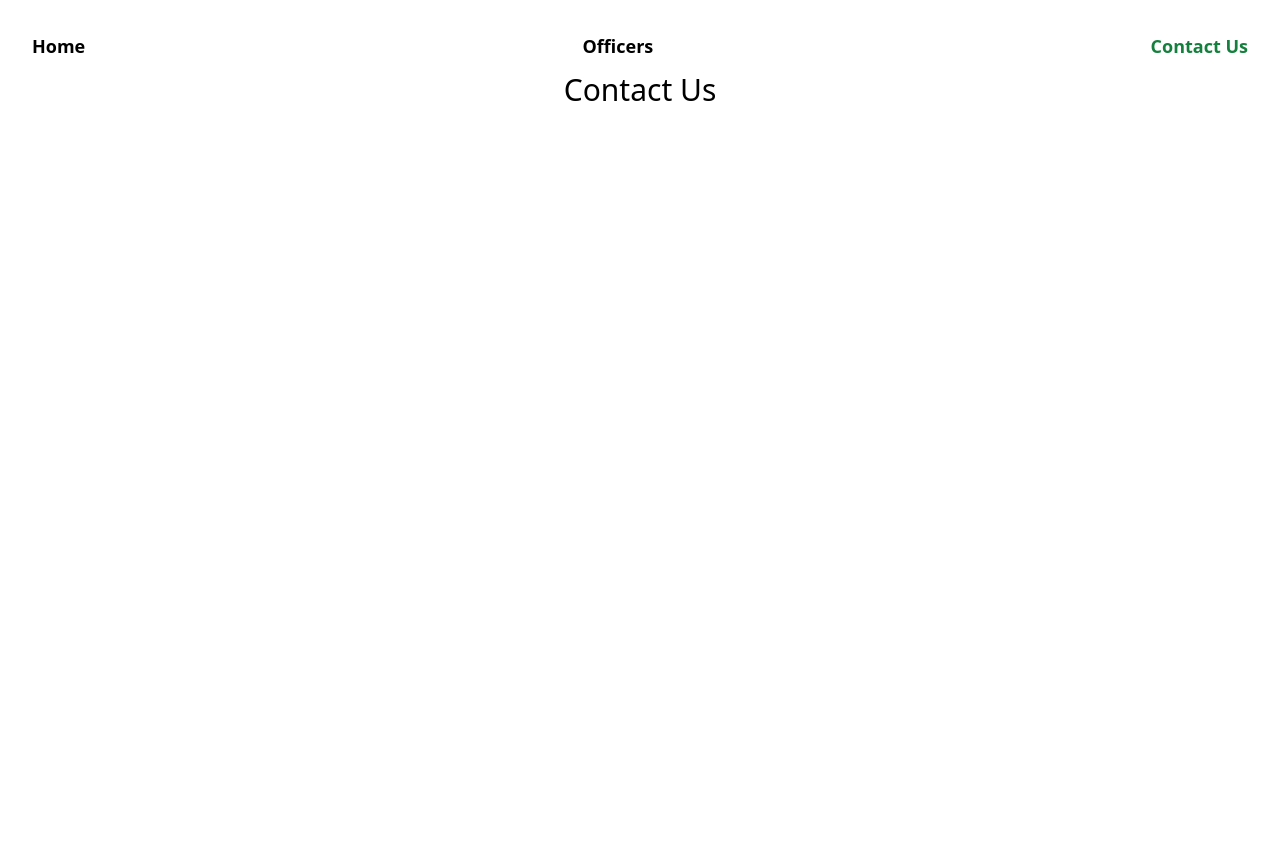
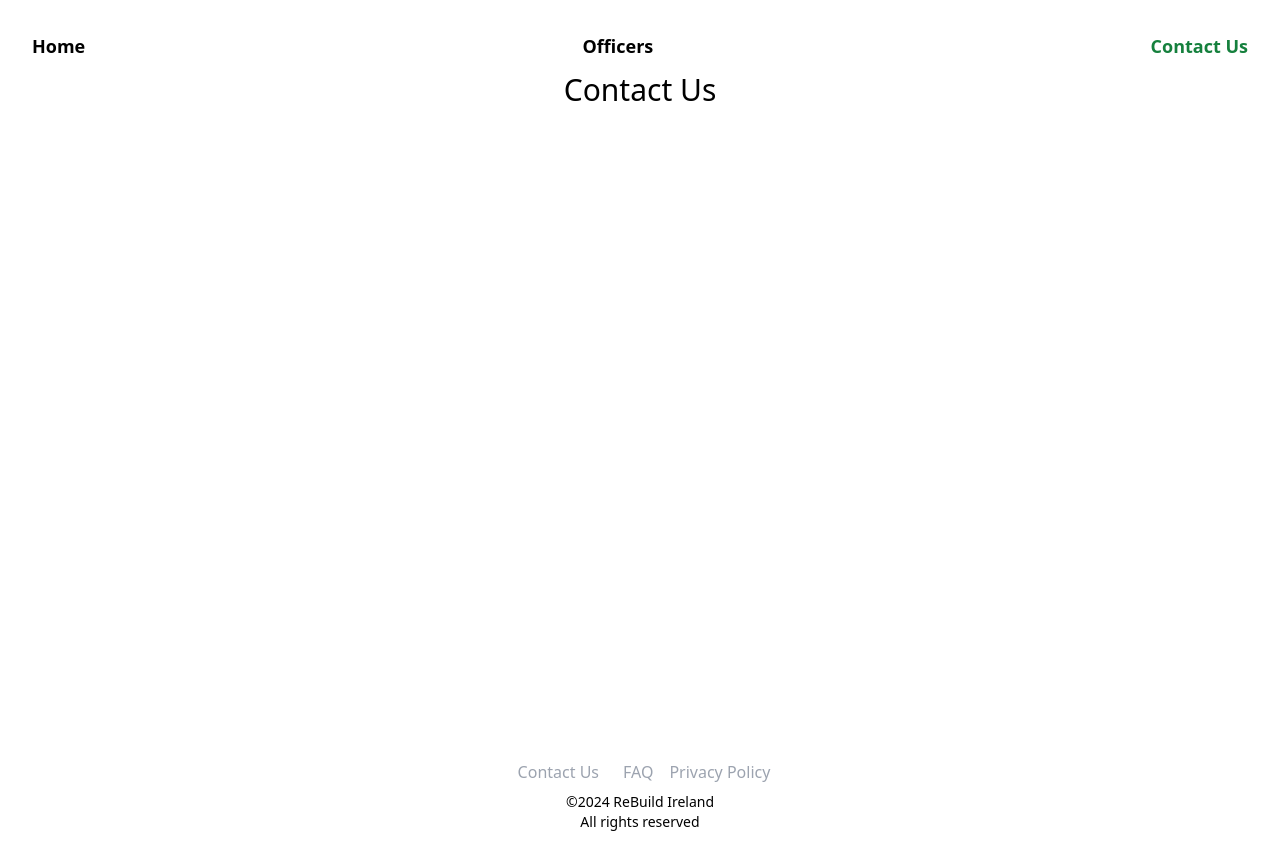
Before and after one commit to ai-avenger-teams/rebuild-ireland-frontend, a React (Vite) app: page /contact in a window 1280 px wide. Before the commit the page ends 800 px from the top, so only its background shows below. Built offline with nearby package versions, Linux system fonts and the light colour scheme.

Commit message:
feat: create and integrate Footer component
- Add Footer component with links to Privacy Policy, FAQ, and Contact Us pages.
- Update App component to include Footer and ensure it remains at the bottom of the viewport using flexbox layout.

```diff
--- a/src/App.jsx
+++ b/src/App.jsx
@@ -5,17 +5,23 @@ import Navbar from './components/Navbar';
 import Home from './pages/Home';
 import Officers from './pages/Officers';
 import Contact from './pages/ContactPage';
+import Footer from './components/Footer';
 
 function App() {
   return (
+    <div className="flex flex-col min-h-screen">
       <BrowserRouter>
         <Navbar />
+        <main className="flex-grow">
           <Routes>
             <Route path="/" element={<Home />} />
             <Route path="/officers" element={<Officers />} />
             <Route path="/contact" element={<Contact />} />
           </Routes>
+        </main>
+        <Footer />
       </BrowserRouter>
+    </div>
   );
 }
 
--- /dev/null
+++ b/src/components/Footer.jsx
@@ -0,0 +1,18 @@
+import React from 'react';
+
+function Footer() {
+    return (
+        <footer className="pt-4 mt-8">
+            <div className="container mx-auto text-center">
+                <div className="mt-2">
+                    <a href="/contact" className="text-gray-400 hover:text-gray-300 mx-2 px-2">Contact Us</a>
+                    <a href="/faq" className="text-gray-400 hover:text-gray-300 mx-2">FAQ</a>
+                    <a href="/privacy-policy" className="text-gray-400 hover:text-gray-300 mx-2">Privacy Policy</a>
+                </div>
+                <p className="text-sm pt-2">&copy;2024 ReBuild Ireland<br></br>All rights reserved</p>
+            </div>
+        </footer>
+    );
+}
+
+export default Footer;
```
Lines whose indentation alone changed are shown as unchanged.
